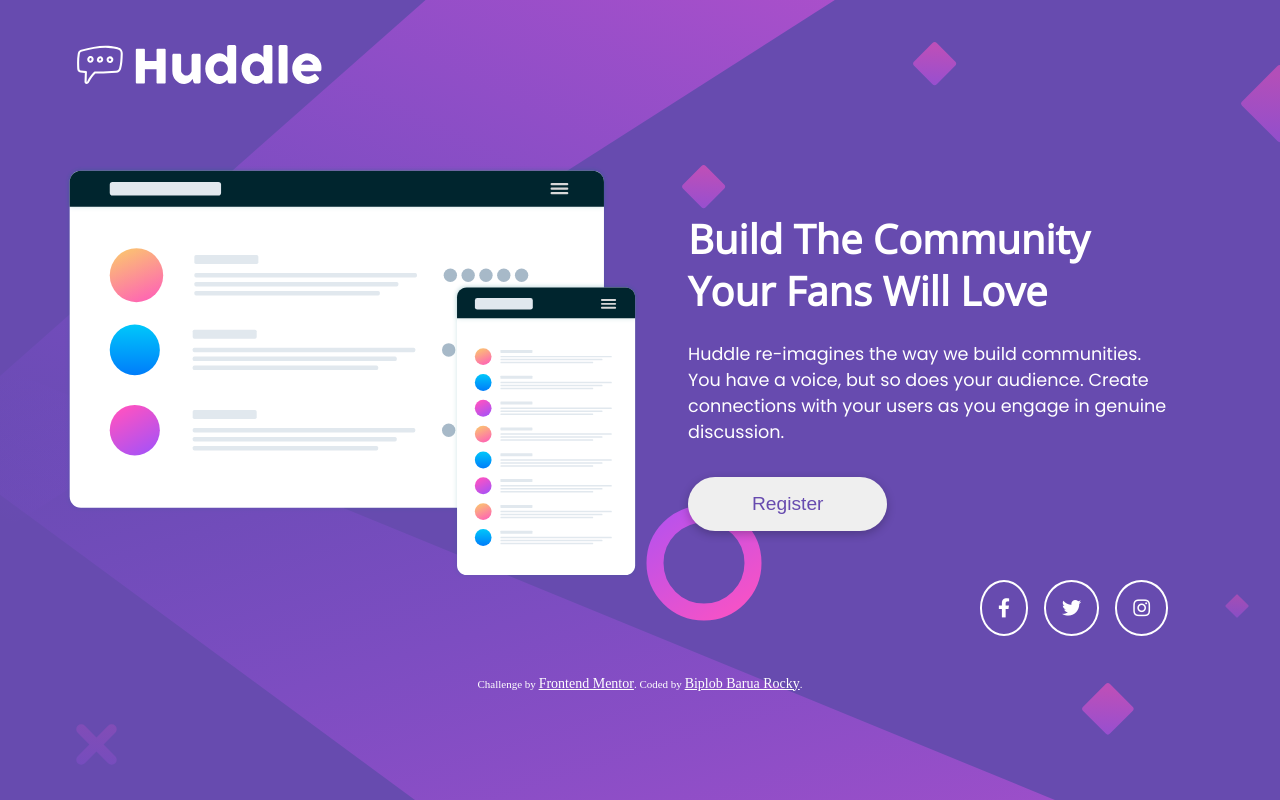
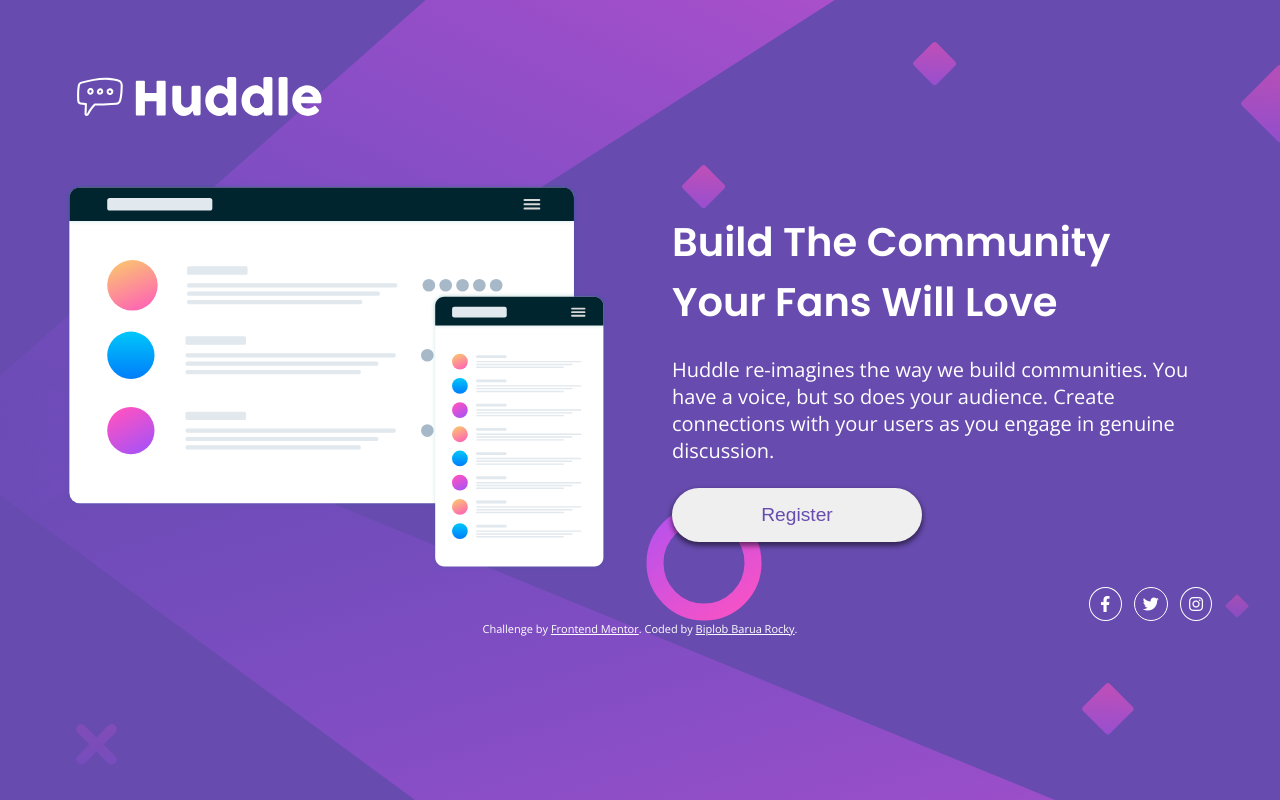
Before and after one commit to Drougnov/huddle-landing-page-with-single-introductory-section-master, a plain HTML site: page index.html in a window 1280 px wide. Drawn offline with nearby package versions, Linux system fonts and the light colour scheme.

Commit message:
Rewritten code

```diff
--- a/index.html
+++ b/index.html
@@ -2,40 +2,34 @@
 <html lang="en">
 <head>
   <meta charset="UTF-8">
-  <meta name="viewport" content="width=device-width, initial-scale=1.0"> <!-- displays site properly based on user's device -->
+  <meta name="viewport" content="width=device-width, initial-scale=1.0">
   <link rel="stylesheet" href="style.css">
   <link rel="stylesheet" href="https://use.fontawesome.com/releases/v5.15.4/css/all.css" integrity="sha384-DyZ88mC6Up2uqS4h/KRgHuoeGwBcD4Ng9SiP4dIRy0EXTlnuz47vAwmeGwVChigm" crossorigin="anonymous">
   <link rel="icon" type="image/png" sizes="32x32" href="./images/favicon-32x32.png">
-
   <title>Frontend Mentor | Huddle landing page with single introductory section</title>
-
-  <!-- Feel free to remove these styles or customise in your own stylesheet 👍 -->
   <style>
     .attribution { font-size: 11px; text-align: center; }
-    .attribution a { color: white; font-size: 14px;}
+    .attribution a { color: white;}
   </style>
 </head>
 <body>
-  <nav>
-    <div class="logo">
-      <img src="./images/logo.svg">
-    </div>
-  </nav>
-  <div class="content">
-    <div class="mobile">
-      <img src="./images/illustration-mockups.svg">
-    </div>
-    <div class="text-content">
+  <header>
+    <img src="./images/logo.svg" alt="logo">
+  </header>
+  <main>
+    <img src="./images/illustration-mockups.svg" alt="illustration-mockups">
+    <section>
       <h1>Build The Community<Br>Your Fans Will Love</h1>
       <p>Huddle re-imagines the way we build communities. You have a voice, but so does your audience.
         Create connections with your users as you engage in genuine discussion.</p>
       <button>Register</button>
-    </div>
-  </div>
+    </section>
+  </main>
+  <footer>
     <div class="icon">
-    <i class="fab fa-facebook-f"></i>
-    <i class="fab fa-twitter"></i>
-    <i class="fab fa-instagram"></i>
+      <a href="#"><i class="fab fa-facebook-f"></i></a>
+      <a href="#"><i class="fab fa-twitter"></i></a>
+      <a href="#"><i class="fab fa-instagram"></i></a>
       </div>
     <div class="attribution">
         <p>
@@ -43,5 +37,6 @@
           Coded by <a href="#"> Biplob Barua Rocky</a>.
         </p>
     </div>
+  </footer>
 </body>
 </html>
--- a/style.css
+++ b/style.css
@@ -5,102 +5,87 @@
   box-sizing: border-box;
 }
 body {
-  background: hsl(257, 40%, 49%);
-  position: relative;
   min-height: 100vh;
-  padding: 1rem 4rem 0 4rem;
+  background: url(./images/bg-desktop.svg) no-repeat, hsl(257, 40%, 49%);
+  background-size: cover;
+  color: white;
+  padding: 4rem;
+  padding-bottom: 2rem;
+  font-family: "Open Sans", sans-serif;
+}
+main {
+  display: grid;
+  grid-template-columns: 1fr 1fr;
+  grid-template-rows: 1fr;
+  align-items: center;
+  gap: 4rem;
+  margin: 3rem 0 1rem 0;
+}
+main > img {
+  aspect-ratio: 14/10;
+  max-width: 100%;
+}
+main h1 {
+  font-size: 2.5rem;
+  font-family: "Poppins", sans-serif;
+}
+main p {
+  font-size: 1.25rem;
+  margin: 1.5rem 0;
+}
+main button {
+  color: hsl(257, 40%, 49%);
+  width: 250px;
+  box-shadow: 0 3px 5px 1px rgba(0, 0, 0, 0.5);
+  font-size: 1.2rem;
+  padding: 1rem 2rem;
+  border-radius: 2rem;
+  border: none;
+  cursor: pointer;
+}
+main button:hover {
+  background: hsl(300, 69%, 71%);
   color: white;
 }
-body::before {
-  background: url(./images/bg-desktop.svg);
-  content: "";
-  top: 0;
-  left: 0;
-  position: absolute;
-  background-size: cover;
-  width: 100%;
-  height: 100%;
-  z-index: -1;
+.icon {
+  text-align: right;
 }
-.logo img {
-  margin: 1rem 0 3rem 0;
+.icon .fab {
+  padding: 0.5rem;
+  color: white;
+  border: 1px solid white;
+  border-radius: 50%;
+  margin: 0 0.25rem;
 }
-.content {
-  display: grid;
-  grid-template-columns: repeat(auto-fit, minmax(450px, 1fr));
-  margin-top: 1rem;
+.icon .fa-facebook-f {
+  padding: 0.5rem 0.65rem;
 }
-.mobile img {
-  max-width: 100%;
-  height: 100%;
+.icon i:hover {
+  color: hsl(300, 69%, 71%);
+  border: 1px solid hsl(300, 69%, 71%);
 }
-.text-content {
-  padding: 3rem;
+.attribution a:hover {
+  color: hsl(300, 69%, 71%);
+  text-decoration: none;
 }
-.text-content h1 {
-  font-size: 2.5rem;
-  line-height: 1.3;
-  margin-bottom: 1.5rem;
-  font-family: "Open Sans", sans-serif;
-}
-.text-content p {
-  font-size: 1.1rem;
-  margin-bottom: 2rem;
-  font-family: "Poppins", sans-serif;
-}
-.text-content button {
-  padding: 1rem 4rem;
-  border-radius: 2rem;
-  font-size: 1.2rem;
-  color: hsl(257, 40%, 49%);
-  border: none;
-  outline: none;
-  box-shadow: 0 3px 10px 0 rgba(0, 0, 0, 0.24);
-}
-.text-content button:hover {
-  color: white;
-  background: hsl(300, 69%, 71%);
-}
-.icon {
-  display: flex;
-  justify-content: flex-end;
-  margin-bottom: 2.5rem;
-  gap: 1rem;
-  margin-right: 3rem;
-}
-.fab {
-  padding: 1rem;
-  font-size: 1.2rem;
-  border: 2px solid white;
-  border-radius: 50%;
-}
-.attribution {
-  display: block;
-}
-@media (max-width: 590px) {
+@media (max-width: 1000px) {
   body {
-    padding: 2rem;
+    padding: 2.5rem;
   }
-  .content {
+  main {
     grid-template-columns: 1fr;
-    justify-content: center;
+    grid-template-rows: auto auto;
+    align-items: center;
     text-align: center;
-    gap: 3rem;
-    margin-bottom: 5rem;
-  }
-  .content h1 {
-    font-size: 2rem;
-  }
-  .text-content {
-    padding: 0;
-  }
-  .text-content button {
-    padding: 0.8rem 5rem;
-    font-size: 1rem;
   }
   .icon {
-    justify-content: center;
-    margin: auto;
-    margin-bottom: 2rem;
+    text-align: center;
+    margin-bottom: 1rem;
+  }
+  main h1 {
+    font-size: 1.8rem;
+  }
+  main p {
+    font-size: 1.15rem;
   }
 }
```
Lines whose indentation alone changed are shown as unchanged.
